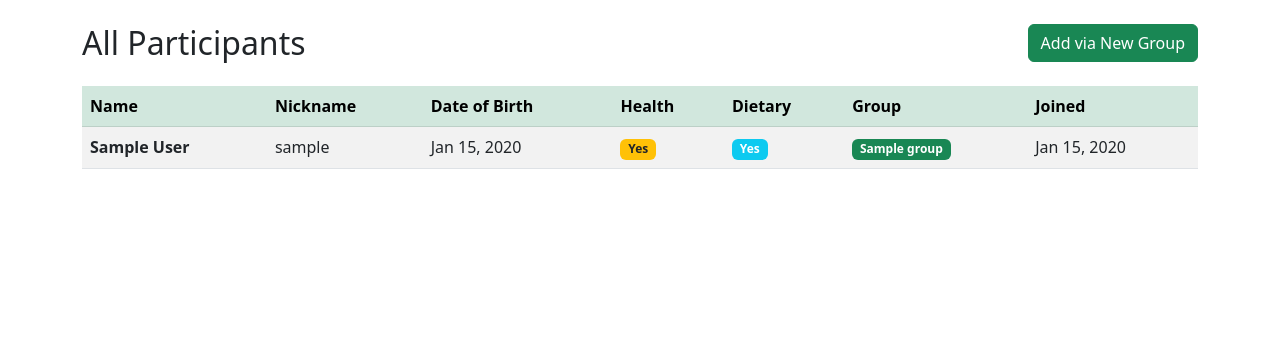
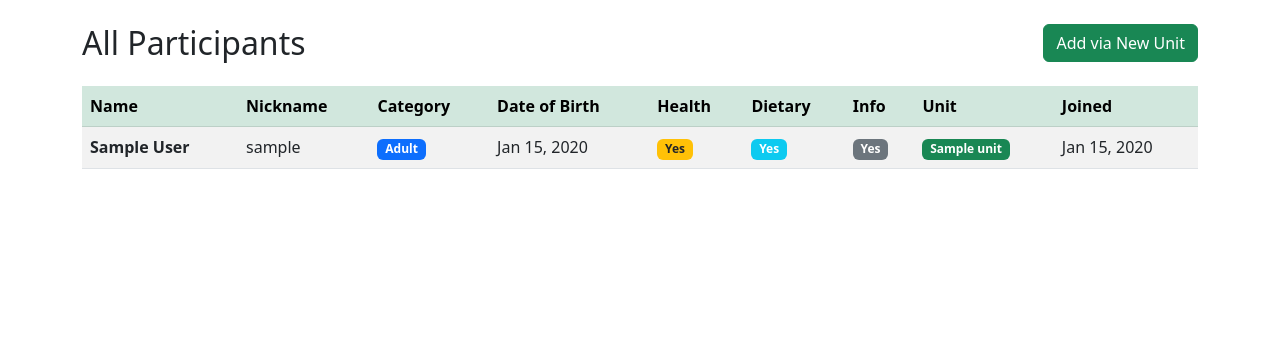
Before and after one commit to ciakval/plachtis, a Django app: page /participants/ in a window 1280 px wide. Shown: the part 56-420 px from the top of the page. Run offline with Django 5.2, Linux system fonts and the light colour scheme; a user stored in the database is signed in; tables that the repository leaves empty hold one stand-in row (values such as "Sample post").

Commit message:
updated models, refined information

```diff
--- a/SkaRe/models.py
+++ b/SkaRe/models.py
@@ -1,33 +1,51 @@
 from django.db import models
 
 
-class Group(models.Model):
+class Unit(models.Model):
     """
-    Model representing a Group in the system.
+    Model representing a Unit in the system.
     """
-    name = models.CharField(max_length=200)
-    description = models.TextField(blank=True)
+    unit_name = models.CharField(max_length=200, help_text="Name of the unit")
+    unit_evidence_id = models.CharField(max_length=50, help_text="Unit evidence ID (e.g., 523.10, 816.08.001)")
+    contact_person_name = models.CharField(max_length=200, help_text="Name of the contact person")
+    contact_email = models.EmailField(help_text="Contact email address")
+    contact_phone = models.CharField(max_length=20, help_text="Contact phone number")
+    backup_contact_phone = models.CharField(max_length=20, blank=True, help_text="Optional backup contact phone")
+    relevant_information = models.TextField(blank=True, help_text="Any relevant information about the unit")
     created_at = models.DateTimeField(auto_now_add=True)
     updated_at = models.DateTimeField(auto_now=True)
 
     def __str__(self):
-        return self.name
+        return f"{self.unit_name} ({self.unit_evidence_id})"
 
     class Meta:
-        ordering = ['name']
+        ordering = ['unit_name']
 
 
 class Participant(models.Model):
     """
     Model representing a Participant in the system.
     """
+    class ScoutCategory(models.TextChoices):
+        ADULT = 'ADULT', 'Adult'
+        ROVER = 'ROVER', 'Rover'
+        SCOUT = 'SCOUT', 'Scout'
+        CUB = 'CUB', 'Cub'
+
     first_name = models.CharField(max_length=100)
     last_name = models.CharField(max_length=100)
     nickname = models.CharField(max_length=100, blank=True, help_text="Optional nickname")
     date_of_birth = models.DateField(help_text="Date of birth")
+    category = models.CharField(
+        max_length=20,
+        choices=ScoutCategory.choices,
+        default=ScoutCategory.SCOUT,
+        help_text="Scout category"
+    )
     health_restrictions = models.TextField(blank=True, help_text="Any health restrictions or medical conditions")
     dietary_restrictions = models.TextField(blank=True, help_text="Any dietary restrictions or preferences")
-    group = models.ForeignKey(Group, on_delete=models.CASCADE, related_name='participants')
+    relevant_information = models.TextField(blank=True, help_text="Any relevant information about the participant")
+    unit = models.ForeignKey(Unit, on_delete=models.CASCADE, related_name='participants')
     created_at = models.DateTimeField(auto_now_add=True)
     updated_at = models.DateTimeField(auto_now=True)
 
--- a/SkaRe/templates/SkaRe/participant_list.html
+++ b/SkaRe/templates/SkaRe/participant_list.html
@@ -8,8 +8,8 @@
         <h2>All Participants</h2>
     </div>
     <div class="col-md-4 text-end">
-        <a href="{% url 'SkaRe:create_group' %}" class="btn btn-success">
-            <i class="bi bi-plus-circle"></i> Add via New Group
+        <a href="{% url 'SkaRe:create_unit' %}" class="btn btn-success">
+            <i class="bi bi-plus-circle"></i> Add via New Unit
         </a>
     </div>
 </div>
@@ -21,10 +21,12 @@
             <tr>
                 <th>Name</th>
                 <th>Nickname</th>
+                <th>Category</th>
                 <th>Date of Birth</th>
                 <th>Health</th>
                 <th>Dietary</th>
-                <th>Group</th>
+                <th>Info</th>
+                <th>Unit</th>
                 <th>Joined</th>
             </tr>
         </thead>
@@ -33,6 +35,15 @@
             <tr>
                 <td><strong>{{ participant.first_name }} {{ participant.last_name }}</strong></td>
                 <td>{{ participant.nickname|default:"-" }}</td>
+                <td>
+                    {% if participant.category == 'ADULT' %}
+                        <span class="badge bg-primary">Adult</span>
+                    {% elif participant.category == 'SCOUT' %}
+                        <span class="badge bg-success">Scout</span>
+                    {% elif participant.category == 'SCOUT_CUB' %}
+                        <span class="badge bg-warning text-dark">Scout Cub</span>
+                    {% endif %}
+                </td>
                 <td>{{ participant.date_of_birth|date:"M d, Y" }}</td>
                 <td>
                     {% if participant.health_restrictions %}
@@ -48,7 +59,14 @@
                         -
                     {% endif %}
                 </td>
-                <td><span class="badge bg-success">{{ participant.group.name }}</span></td>
+                <td>
+                    {% if participant.relevant_information %}
+                        <span class="badge bg-secondary" title="{{ participant.relevant_information }}">Yes</span>
+                    {% else %}
+                        -
+                    {% endif %}
+                </td>
+                <td><span class="badge bg-success">{{ participant.unit.unit_name }}</span></td>
                 <td>{{ participant.created_at|date:"M d, Y" }}</td>
             </tr>
             {% endfor %}
@@ -58,8 +76,8 @@
 {% else %}
 <div class="alert alert-info">
     <h4>No participants found</h4>
-    <p>There are no participants in the system yet. Create a group and add participants to get started!</p>
-    <a href="{% url 'SkaRe:create_group' %}" class="btn btn-primary">Create Group with Participants</a>
+    <p>There are no participants in the system yet. Create a unit and add participants to get started!</p>
+    <a href="{% url 'SkaRe:create_unit' %}" class="btn btn-primary">Create Unit with Participants</a>
 </div>
 {% endif %}
 {% endblock %}
--- a/SkaRe/urls.py
+++ b/SkaRe/urls.py
@@ -9,8 +9,8 @@ urlpatterns = [
     path('login/', views.user_login, name='login'),
     path('logout/', views.user_logout, name='logout'),
 
-    # Group and Participant management
-    path('groups/', views.group_list, name='group_list'),
-    path('groups/create/', views.create_group_with_participants, name='create_group'),
+    # Unit and Participant management
+    path('units/', views.unit_list, name='unit_list'),
+    path('units/create/', views.create_unit_with_participants, name='create_unit'),
     path('participants/', views.participant_list, name='participant_list'),
 ]
--- a/SkaRe/views.py
+++ b/SkaRe/views.py
@@ -3,8 +3,8 @@ from django.contrib.auth import login, authenticate, logout
 from django.contrib.auth.forms import AuthenticationForm
 from django.contrib.auth.decorators import login_required
 from django.contrib import messages
-from .forms import UserRegistrationForm, GroupForm, ParticipantFormSet
-from .models import Group, Participant
+from .forms import UserRegistrationForm, UnitForm, ParticipantFormSet
+from .models import Unit, Participant
 
 
 def register(request):
@@ -63,42 +63,42 @@ def home(request):
 
 
 @login_required
-def group_list(request):
+def unit_list(request):
     """
-    View to list all groups.
+    View to list all units.
     """
-    groups = Group.objects.all().order_by('-created_at')
-    return render(request, 'SkaRe/group_list.html', {'groups': groups})
+    units = Unit.objects.all().order_by('-created_at')
+    return render(request, 'SkaRe/unit_list.html', {'units': units})
 
 
 @login_required
-def create_group_with_participants(request):
+def create_unit_with_participants(request):
     """
-    View to create a group with multiple participants.
+    View to create a unit with multiple participants.
     """
     if request.method == 'POST':
-        group_form = GroupForm(request.POST)
+        unit_form = UnitForm(request.POST)
 
-        if group_form.is_valid():
-            group = group_form.save()
-            participant_formset = ParticipantFormSet(request.POST, instance=group)
+        if unit_form.is_valid():
+            unit = unit_form.save()
+            participant_formset = ParticipantFormSet(request.POST, instance=unit)
 
             if participant_formset.is_valid():
                 participant_formset.save()
-                messages.success(request, f'Group "{group.name}" created successfully with participants!')
-                return redirect('SkaRe:group_list')
+                messages.success(request, f'Unit "{unit.unit_name}" created successfully with participants!')
+                return redirect('SkaRe:unit_list')
             else:
-                # If participants are invalid, delete the group and show errors
-                group.delete()
+                # If participants are invalid, delete the unit and show errors
+                unit.delete()
                 messages.error(request, 'Please correct the errors in the participant forms.')
         else:
             participant_formset = ParticipantFormSet(request.POST)
     else:
-        group_form = GroupForm()
+        unit_form = UnitForm()
         participant_formset = ParticipantFormSet()
 
-    return render(request, 'SkaRe/create_group_with_participants.html', {
-        'group_form': group_form,
+    return render(request, 'SkaRe/create_unit_with_participants.html', {
+        'unit_form': unit_form,
         'participant_formset': participant_formset,
     })
 
@@ -108,5 +108,5 @@ def participant_list(request):
     """
     View to list all participants.
     """
-    participants = Participant.objects.all().select_related('group').order_by('-created_at')
+    participants = Participant.objects.all().select_related('unit').order_by('-created_at')
     return render(request, 'SkaRe/participant_list.html', {'participants': participants})
```
Also changed, not shown: SkaRe/admin.py (+34 -22 lines), SkaRe/forms.py (+18 -10 lines), SkaRe/templates/SkaRe/create_unit_with_participants.html (renamed from SkaRe/templates/SkaRe/create_group_with_participants.html, +91 -30 lines), SkaRe/templates/SkaRe/group_list.html (deleted, +0 -53 lines), SkaRe/templates/SkaRe/home.html (+5 -5 lines), SkaRe/templates/SkaRe/unit_list.html (added, +61 -0 lines), SkaRe/migrations/0001_initial.py, SkaRe/migrations/0002_participant_category_and_more.py (added), SkaRe/migrations/0002_remove_participant_email_remove_participant_phone.py (deleted).
